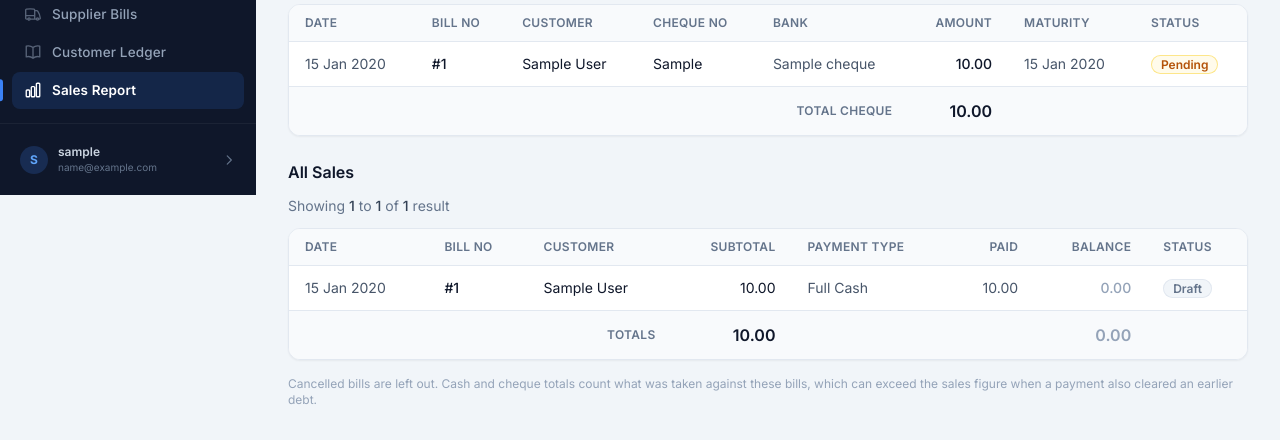
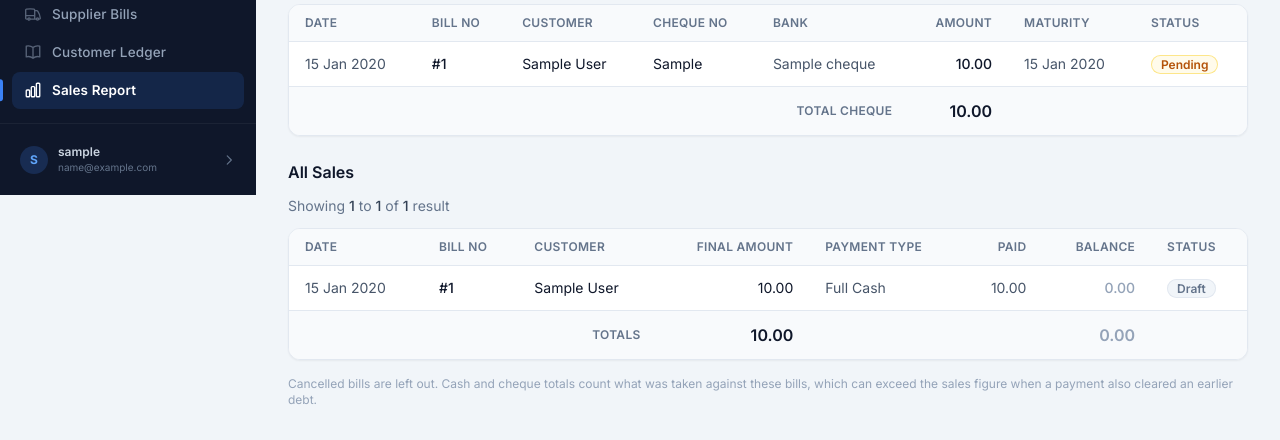
Before and after one commit to pathumlak/se_new, a Django app: page /reports/sales/ in a window 1280 px wide. Shown: the part 605-1045 px from the top of the page. Run offline with Django 5.2, Linux system fonts and the light colour scheme; a user stored in the database is signed in; tables that the repository leaves empty hold one stand-in row (values such as "Sample post"); some libraries are stand-ins or nearby versions.

Commit message:
Update sales report and PDF to replace 'Subtotal' with 'Final Amount'

```diff
--- a/templates/core/sales_report.html
+++ b/templates/core/sales_report.html
@@ -262,7 +262,7 @@
             <th class="px-4 py-2.5 text-left text-xs font-semibold uppercase tracking-wide text-slate-500">Date</th>
             <th class="px-4 py-2.5 text-left text-xs font-semibold uppercase tracking-wide text-slate-500">Bill No</th>
             <th class="px-4 py-2.5 text-left text-xs font-semibold uppercase tracking-wide text-slate-500">Customer</th>
-            <th class="px-4 py-2.5 text-right text-xs font-semibold uppercase tracking-wide text-slate-500">Subtotal</th>
+            <th class="px-4 py-2.5 text-right text-xs font-semibold uppercase tracking-wide text-slate-500">Final Amount</th>
             <th class="px-4 py-2.5 text-left text-xs font-semibold uppercase tracking-wide text-slate-500">Payment Type</th>
             <th class="px-4 py-2.5 text-right text-xs font-semibold uppercase tracking-wide text-slate-500">Paid</th>
             <th class="px-4 py-2.5 text-right text-xs font-semibold uppercase tracking-wide text-slate-500">Balance</th>
@@ -281,7 +281,7 @@
               <td class="whitespace-nowrap px-4 py-3 text-slate-900">
                 {% if bill.customer %}{{ bill.customer.name }}{% else %}{{ bill.walk_in_name|default:"Walk-in Customer" }}{% endif %}
               </td>
-              <td class="whitespace-nowrap px-4 py-3 text-right text-slate-900">{{ bill.subtotal|floatformat:2|intcomma }}</td>
+              <td class="whitespace-nowrap px-4 py-3 text-right text-slate-900">{{ bill.total_amount|floatformat:2|intcomma }}</td>
               <td class="whitespace-nowrap px-4 py-3 text-slate-600">{{ bill.get_payment_type_display }}</td>
               <td class="whitespace-nowrap px-4 py-3 text-right text-slate-600">{{ bill.paid_amount|floatformat:2|intcomma }}</td>
               <td class="whitespace-nowrap px-4 py-3 text-right font-medium
--- a/templates/core/sales_report_pdf.html
+++ b/templates/core/sales_report_pdf.html
@@ -195,7 +195,7 @@
 <table>
   <thead>
     <tr>
-      <th>Date</th><th>Bill No</th><th>Customer</th><th class="r">Subtotal</th>
+      <th>Date</th><th>Bill No</th><th>Customer</th><th class="r">Final Amount</th>
       <th>Payment Type</th><th class="r">Paid</th><th class="r">Balance</th><th>Status</th>
     </tr>
   </thead>
@@ -205,7 +205,7 @@
         <td>{{ bill.bill_date|date:"j M Y" }}</td>
         <td>#{{ bill.pk }}</td>
         <td>{% if bill.customer %}{{ bill.customer.name }}{% else %}{{ bill.walk_in_name|default:"Walk-in Customer" }}{% endif %}</td>
-        <td class="r">{{ bill.subtotal|floatformat:2|intcomma }}</td>
+        <td class="r">{{ bill.total_amount|floatformat:2|intcomma }}</td>
         <td>{{ bill.get_payment_type_display }}</td>
         <td class="r">{{ bill.paid_amount|floatformat:2|intcomma }}</td>
         <td class="r {% if bill.outstanding > 0 %}red{% else %}grey{% endif %}">
```
